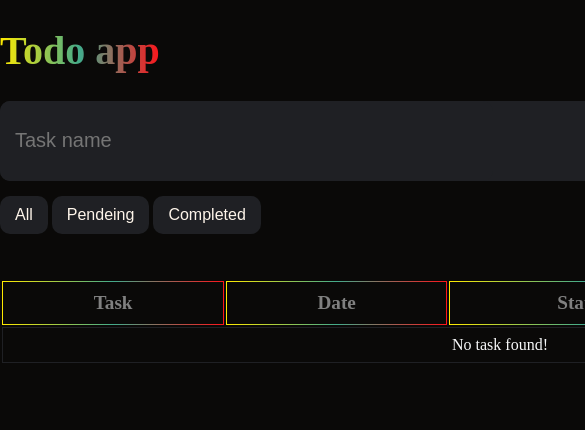
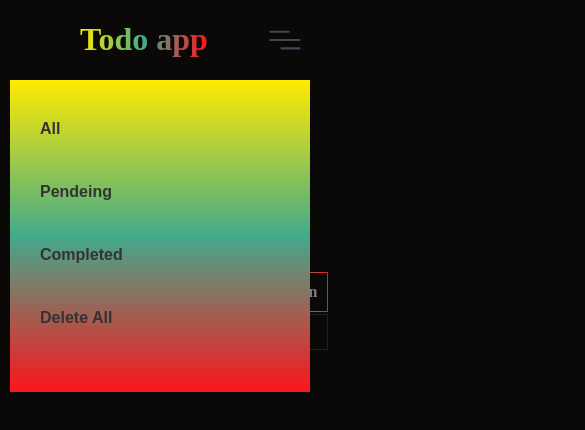
Before and after one commit to saharDarvishian/TodoList-Website, a plain HTML site: page index.html in a window 390 px wide. Shown: the top 430 px of the page, 585 px wide, since content can reach past the window. Drawn offline with Linux system fonts and the light colour scheme.

Commit message:
responsive

```diff
--- /dev/null
+++ b/css/responsive.css
@@ -0,0 +1,64 @@
+@media (max-width: 1100px) {
+  body {
+    width: auto;
+    margin: 0 80px;
+  }
+
+  .add-button {
+    font-size: 1.2rem;
+  }
+
+  @media (max-width: 950px) {
+    #todo-container h1 {
+      font-size: 2rem;
+    }
+
+    .add-button {
+      font-size: 1.1rem;
+    }
+
+    .todo-buttons button,
+    #delete-all {
+      font-size: 0.8rem;
+    }
+
+    #task-input {
+      font-size: 1.1rem;
+    }
+
+    .todo-input {
+      height: 60px;
+    }
+
+    #task-input {
+      height: 60px;
+    }
+    .add-button {
+      padding: 12px 20px;
+    }
+
+    #date-input {
+      height: 45px;
+    }
+
+    ::-webkit-calendar-picker-indicator {
+      padding: 3px;
+    }
+
+    thead th {
+      font-size: 1rem;
+    }
+
+    tbody #images img:nth-child(1) {
+      width: 20px;
+    }
+
+    tbody #images img:nth-child(2) {
+      width: 24px;
+    }
+
+    tbody #images img:nth-child(3) {
+      width: 26px;
+    }
+  }
+}
--- a/css/style.css
+++ b/css/style.css
@@ -10,17 +10,16 @@ body {
   height: 100vh;
   font-family: sans-serif;
   color: #f8f9fa;
-  width: 1000px;
+  max-width: 1000px;
   margin: auto;
   font-family: "Raleway-Regular";
 }
 
 #todo-container {
-  margin: 0 auto;
   border-radius: 8px;
 }
 
-h1 {
+#hamburgure h1 {
   font-family: "Raleway-Black";
   font: bolder;
   font-size: 40px;
@@ -49,7 +48,7 @@ h1 {
   align-items: center;
   height: 80px;
   background-color: rgb(31, 32, 36);
-  border-radius: 10px;
+  /* border-radius: 10px; */
   margin-bottom: 15px;
 }
 
@@ -109,11 +108,11 @@ h1 {
   background-color: rgb(31, 32, 36);
   color: #fef5ea;
   padding: 10px 15px;
-  border-radius: 10px;
+  /* border-radius: 10px; */
   font-size: 1rem;
-  color: #fef5ea;
   cursor: pointer;
   border: none;
+  margin-right: 5px;
 }
 
 .todo-buttons button:hover {
@@ -126,6 +125,7 @@ h1 {
   color: #fef5ea;
   font-size: 1rem;
   cursor: pointer;
+  margin-right: 0;
 }
 
 #delete-all:hover {
@@ -218,3 +218,49 @@ tbody #images img:nth-child(3) {
   border: none;
   display: none;
 }
+
+#hamburgure {
+  display: flex;
+  align-items: center;
+  justify-content: space-between;
+  position: relative;
+}
+
+#hamburgure img {
+  width: 50px;
+  margin-right: 0;
+}
+
+#hamburgure-items {
+  background-color: rgba(31, 32, 36);
+  background: linear-gradient(#ffea00, #43aa8b, #fd151b);
+  display: flex;
+  flex-direction: column;
+  /* border: 1px solid white; */
+  width: 300px;
+  padding: 30px 15px 30px;
+  position: absolute;
+  right: 0;
+  top: 80px;
+  /* display: none; */
+}
+
+#hamburgure-items button {
+  display: inline-block;
+  color: #333;
+  background-color: rgba(31, 32, 36, 0);
+  padding: 10px 15px;
+  /* border-radius: 10px; */
+  font-size: 1rem;
+  font-weight: 600;
+  cursor: pointer;
+  border: none;
+  margin-bottom: 25px;
+  text-align: left;
+  transition: all 0.3s ease-in;
+}
+
+#hamburgure-items button:hover {
+  background-color: rgba(10, 9, 8, 0.8);
+  color: #f8f9fa;
+}
--- a/index.html
+++ b/index.html
@@ -7,10 +7,21 @@
     <title>Todo app</title>
     <link rel="stylesheet" href="./css/style.css" />
     <link rel="stylesheet" href="./css/font.css" />
+    <link rel="stylesheet" href="./css/responsive.css" />
   </head>
   <body>
     <div id="todo-container">
-      <h1>Todo app</h1>
+      <div id="hamburgure">
+        <h1>Todo app</h1>
+        <img src="./images/burger-menu-svgrepo-com.svg" alt="" />
+        <div id="hamburgure-items">
+          <button class="filter-todos" data-filter="all">All</button>
+          <button class="filter-todos" data-filter="pending">Pendeing</button>
+          <button class="filter-todos" data-filter="completed">Completed</button>
+          <button id="delete-all">Delete All</button>
+        </div>
+      </div>
+
       <div class="todo-input">
         <input type="text" placeholder="Task name" id="task-input" />
         <div class="todo-add">
@@ -24,9 +35,11 @@
         <div>
           <button class="filter-todos" data-filter="all">All</button>
           <button class="filter-todos" data-filter="pending">Pendeing</button>
-          <button class="filter-todos" data-filter="completed">Completed</button>
+          <button class="filter-todos" data-filter="completed">
+            Completed
+          </button>
         </div>
-        <button id="delete-all">Delete All</button>
+        <button class="delete-all">Delete All</button>
       </div>
     </div>
     <div class="show-alert"></div>
--- a/js/app.js
+++ b/js/app.js
@@ -3,7 +3,7 @@ const dateInput = document.getElementById("date-input");
 const addButton = document.querySelector(".add-button");
 const alertDiv = document.querySelector(".show-alert");
 const todosBody = document.querySelector("tbody");
-const deleteAll = document.getElementById("delete-all");
+const deleteAll = document.querySelector(".delete-all");
 const editButton = document.querySelector(".edit-button");
 const filterButton = document.querySelectorAll(".filter-todos");
 
```
Also changed, not shown: images/burger-menu-svgrepo-com.svg (added).
